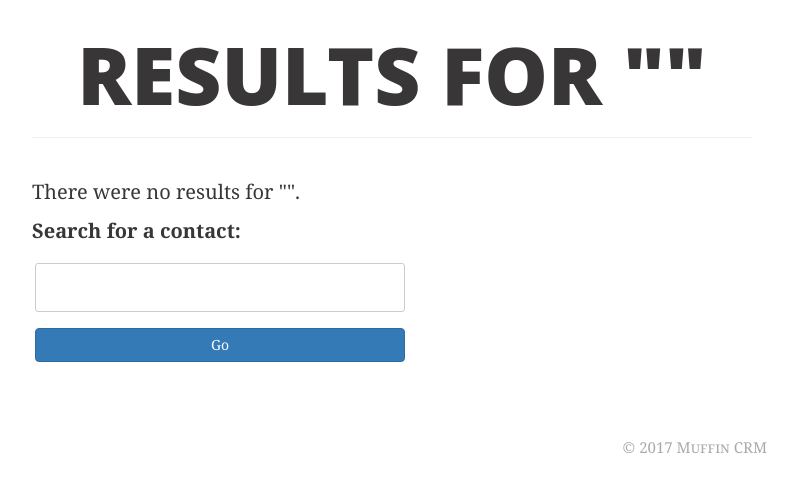
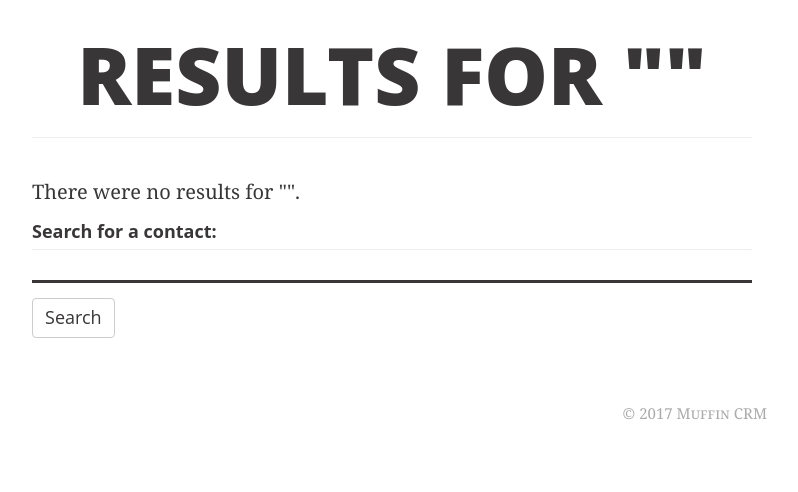
Before and after one commit to kmbn/sunny-crm, a Flask app: page /search_results in a window 1280 px wide. Shown: the part 52-544 px from the top of the page, without its empty margins (248-1046 px from the left). Run offline with Flask 2, Linux system fonts and the light colour scheme; the visitor is signed in with stand-in values (Sample User, id 1); some libraries are stand-ins or nearby versions.

Commit message:
Refine autocomplete search form

```diff
--- a/app/forms.py
+++ b/app/forms.py
@@ -62,7 +62,7 @@ class AddContactForm(Form):
 
 class QuickNavForm(Form):
     query = StringField('Search for a contact:', validators=[Required()])
-    submit = SubmitField('Go')
+    submit = SubmitField('Search')
 
 
 class AddUpdateForm(Form):
--- a/app/static/custom.css
+++ b/app/static/custom.css
@@ -99,11 +99,14 @@ body {
     color: #383636;
     font-family: 'futura-pt',Futura,'Open Sans',sans-serif;
 }
-.modal-footer { margin-top: 50px;
-                  border: none; }
+.modal-footer {
+    margin-top: 50px;
+    border: none;
+}
 
-.alert-info { font-family: 'ff-meta-serif-sc-web-pro',Georgia,'EB Garamond', serif; }
-
+.alert-info {
+    font-family: 'ff-meta-serif-sc-web-pro',Georgia,'EB Garamond', serif;
+}
 
 /* Set width of main content on desktop */
 @media (min-width: 992px) {.container-content { width: 750px;} }
@@ -267,22 +270,7 @@ xpopup
 
 /* Minimal autocomplete styling */
 
-input {
-    border:1px solid #cccccc;
-    border-radius: 3px 3px 3px 3px;
-    width: 370px;
-    padding: 9px 9px 9px 9px;
-    margin: 3px 0px 3px 3px;
-    color: #e1e1e1;
-}
 
-input:focus {
-    border-color:#00cc33;
-    box-shadow:0 0 10px #d5d5d9;
-    -webkit-box-shadow:outset 0 1px 9px #d5d5d9;
-    -moz-box-shadow:outset 0 1px 9px #d5d5d9;
-    color:  #676767;
-}
 
 /* min Jquery CSS elements for autocomplete */
 .ui-autocomplete{
@@ -304,12 +292,12 @@ input:focus {
 }
 .ui-menu .ui-menu-item {
     margin:0;
-    padding: 0;
+    padding: 4px 7px;
     zoom: 1;
     float: left;
     clear: left;
     width: 100%;
-    font-family:arial;
+    font-family: 'ff-meta-serif-sc-web-pro',Georgia,'EB Garamond', serif;
 }
 .ui-menu .ui-menu-item a {
     text-decoration:none;
@@ -321,3 +309,7 @@ input:focus {
 .ui-menu .ui-menu-item a.ui-state-hover, .ui-menu .ui-menu-item a.ui-state-active {
     font-weight: bold;
 }
+/* Prevent helper text from being displayed */
+.ui-helper-hidden-accessible {
+    visibility: hidden;
+}
--- a/app/templates/search_results.html
+++ b/app/templates/search_results.html
@@ -17,15 +17,15 @@
 {% endif %}
 </div>
 
-<div>
+<div class="form">
     <form action="{{ url_for('search') }}" method="post">
         {{ quick_nav.hidden_tag() }}
-        <p>{{ quick_nav.query.label }}</p>
-        <p>{{ quick_nav.query(id="tags", class="ui-autocomplete-input", title="Tags", autocomplete="off") }}</p>
-        {% for error in quick_nav.query.errors %}
-            <p><span style="color: red;">[{{ error }}]</span></p>
-        {% endfor %}
-        <p>{{ quick_nav.submit(class="btn btn-primary") }}</p>
+        <div class="form-group">
+            <span class="control-label">{{ quick_nav.query.label }}</span></br>
+            {{ quick_nav.query(class="form-control", id="tags", title="Tags", autocomplete="off") }}
+        </div>
+            {{ quick_nav.submit(id="submit", class="btn btn-default") }}
+
     </form>
 </div>
 
```
Also changed, not shown: app/templates/main.html (+9 -2 lines).
